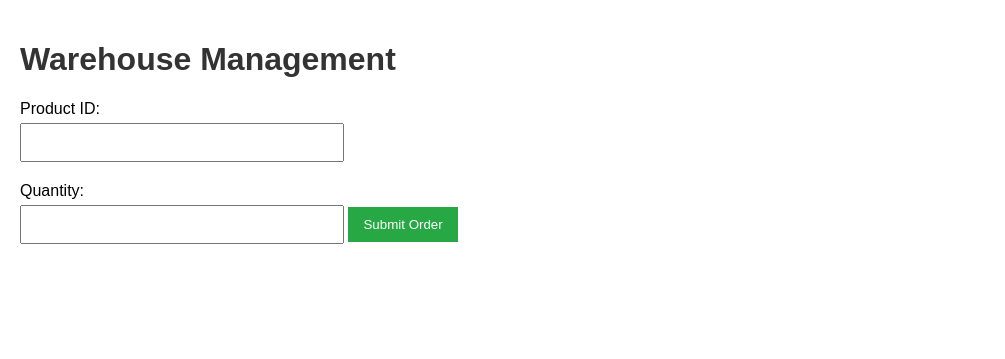
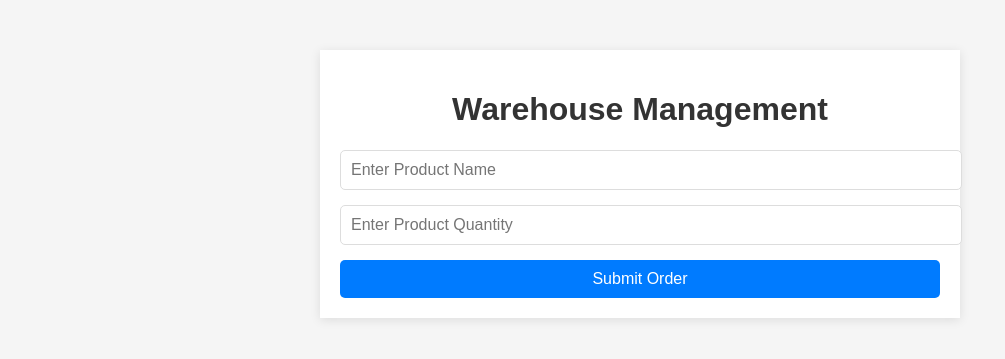
Before and after one commit to Orkennn/clonewarehose, a FastAPI app: page / in a window 1280 px wide. Shown: the top 359 px of the page, without its empty margins (0-1005 px from the left). Run offline with FastAPI, Linux system fonts and the light colour scheme; parts of the project's set-up code (start-up, migrations or seed data) failed here and were passed over.

Commit message:
fixed some bugs

```diff
--- a/templates/index.html
+++ b/templates/index.html
@@ -4,109 +4,97 @@
     <meta charset="UTF-8">
     <meta name="viewport" content="width=device-width, initial-scale=1.0">
     <title>Warehouse Management</title>
-    <link rel="stylesheet" href="https://cdnjs.cloudflare.com/ajax/libs/font-awesome/5.15.4/css/all.min.css">
     <style>
         body {
             font-family: Arial, sans-serif;
+            background-color: #f5f5f5;
             margin: 0;
+            padding: 0;
+        }
+        .container {
+            width: 100%;
+            max-width: 600px;
+            margin: 50px auto;
+            background-color: #fff;
             padding: 20px;
+            box-shadow: 0 2px 10px rgba(0, 0, 0, 0.1);
         }
         h1 {
+            text-align: center;
             color: #333;
         }
         form {
-            margin-bottom: 20px;
+            display: flex;
+            flex-direction: column;
+            gap: 15px;
         }
-        label {
-            display: block;
-            margin: 10px 0 5px;
-        }
-        input, select {
+        input[type="text"], input[type="number"] {
             padding: 10px;
+            font-size: 16px;
+            border: 1px solid #ddd;
+            border-radius: 5px;
             width: 100%;
-            max-width: 300px;
-            margin-bottom: 10px;
         }
         button {
-            padding: 10px 15px;
-            background-color: #28a745;
+            padding: 10px;
+            background-color: #007bff;
             color: white;
             border: none;
+            border-radius: 5px;
+            font-size: 16px;
             cursor: pointer;
         }
         button:hover {
-            background-color: #218838;
+            background-color: #0056b3;
         }
-        #responseMessage {
+        .message {
+            margin-top: 20px;
+            padding: 10px;
+            border: 1px solid #007bff;
+            color: #007bff;
             display: none;
-            margin-top: 10px;
-            padding: 10px;
-            border: 1px solid transparent;
-            border-radius: 5px;
-        }
-        .success {
-            color: #155724;
-            background-color: #d4edda;
-            border-color: #c3e6cb;
-        }
-        .error {
-            color: #721c24;
-            background-color: #f8d7da;
-            border-color: #f5c6cb;
         }
     </style>
 </head>
 <body>
+    <div class="container">
         <h1>Warehouse Management</h1>
-
         <form id="orderForm">
-        <label for="productName">Product ID:</label>
-        <input type="number" id="productName" required>
-
-        <label for="productQuantity">Quantity:</label>
-        <input type="number" id="productQuantity" required>
-
+            <input type="text" id="productName" placeholder="Enter Product Name" required>
+            <input type="number" id="productQuantity" placeholder="Enter Product Quantity" required>
             <button type="submit">Submit Order</button>
         </form>
-
-    <div id="responseMessage" class="success"></div>
+        <div id="responseMessage" class="message"></div>
+    </div>
 
     <script>
 document.getElementById('orderForm').addEventListener('submit', async function(event) {
     event.preventDefault();
 
-            const productId = document.getElementById('productName').value;
+    const productName = document.getElementById('productName').value;
     const productQuantity = document.getElementById('productQuantity').value;
 
     try {
-                const response = await fetch('/', {  // Измените на '/' для корневого маршрута
+        const response = await fetch('/orders', {
             method: 'POST',
             headers: {
                 'Content-Type': 'application/json'
             },
             body: JSON.stringify({
-                        items: [{ product_id: productId, quantity: productQuantity }]
+                items: [{ product_id: productName, quantity: productQuantity }]
             })
         });
 
         const data = await response.json();
 
-                const messageDiv = document.getElementById('responseMessage');
-                messageDiv.style.display = 'block';
-
         if (response.ok) {
-                    messageDiv.innerText = 'Order submitted successfully! Order ID: ' + data.id;
-                    messageDiv.className = 'success';
+            document.getElementById('responseMessage').innerText = 'Order submitted successfully!';
         } else {
-                    messageDiv.innerText = 'Error: ' + data.detail;
-                    messageDiv.className = 'error';
+            document.getElementById('responseMessage').innerText = 'Error: ' + data.detail;
         }
     } catch (error) {
         console.error('Error:', error);
-                const messageDiv = document.getElementById('responseMessage');
-                messageDiv.style.display = 'block';
-                messageDiv.innerText = 'Failed to connect to the server.';
-                messageDiv.className = 'error';
+        document.getElementById('responseMessage').innerText = 'Failed to connect to the server.';
     }
 });
     </script>
```
Also changed, not shown: api/orders/views.py (+0 -14 lines). Lines whose indentation alone changed are shown as unchanged.
